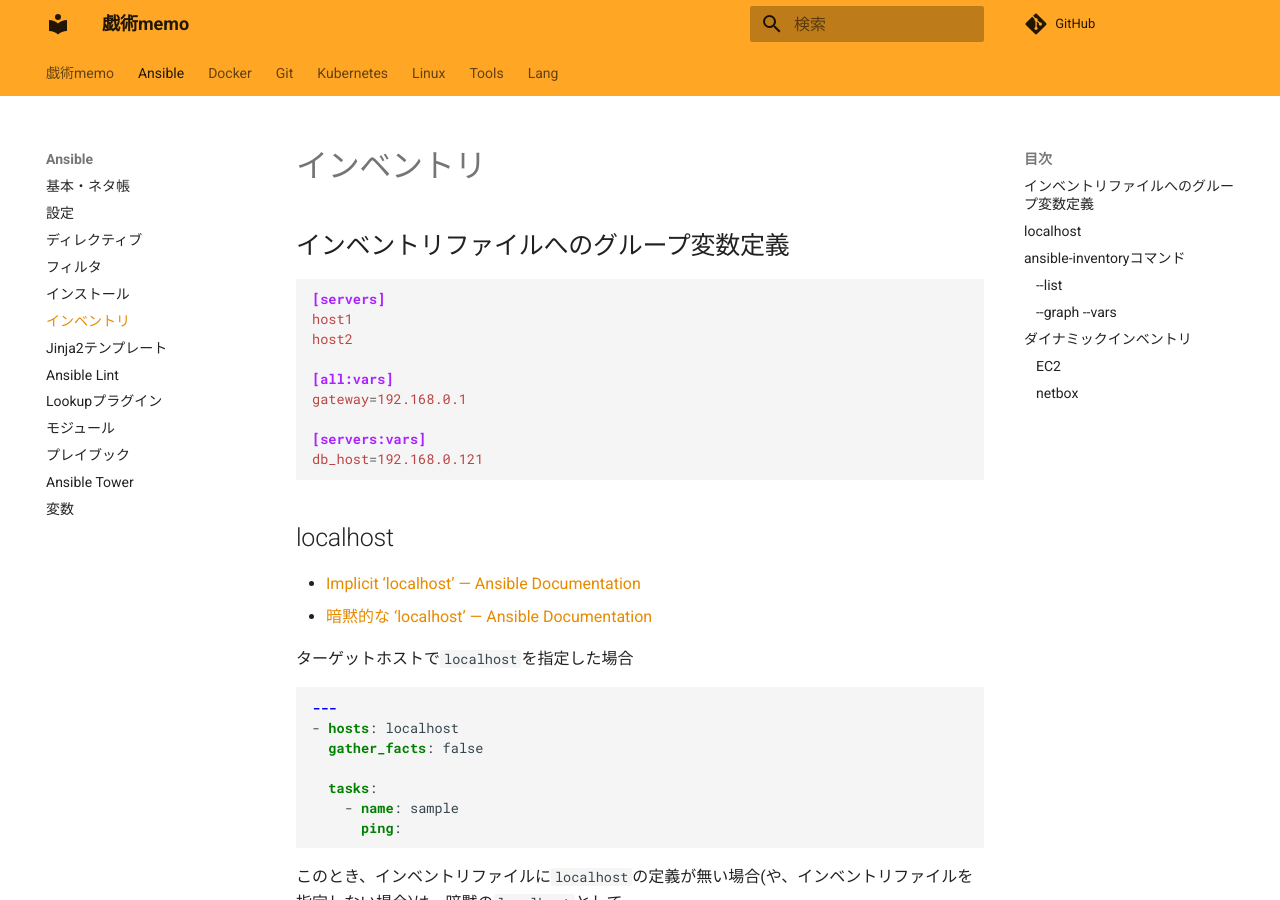
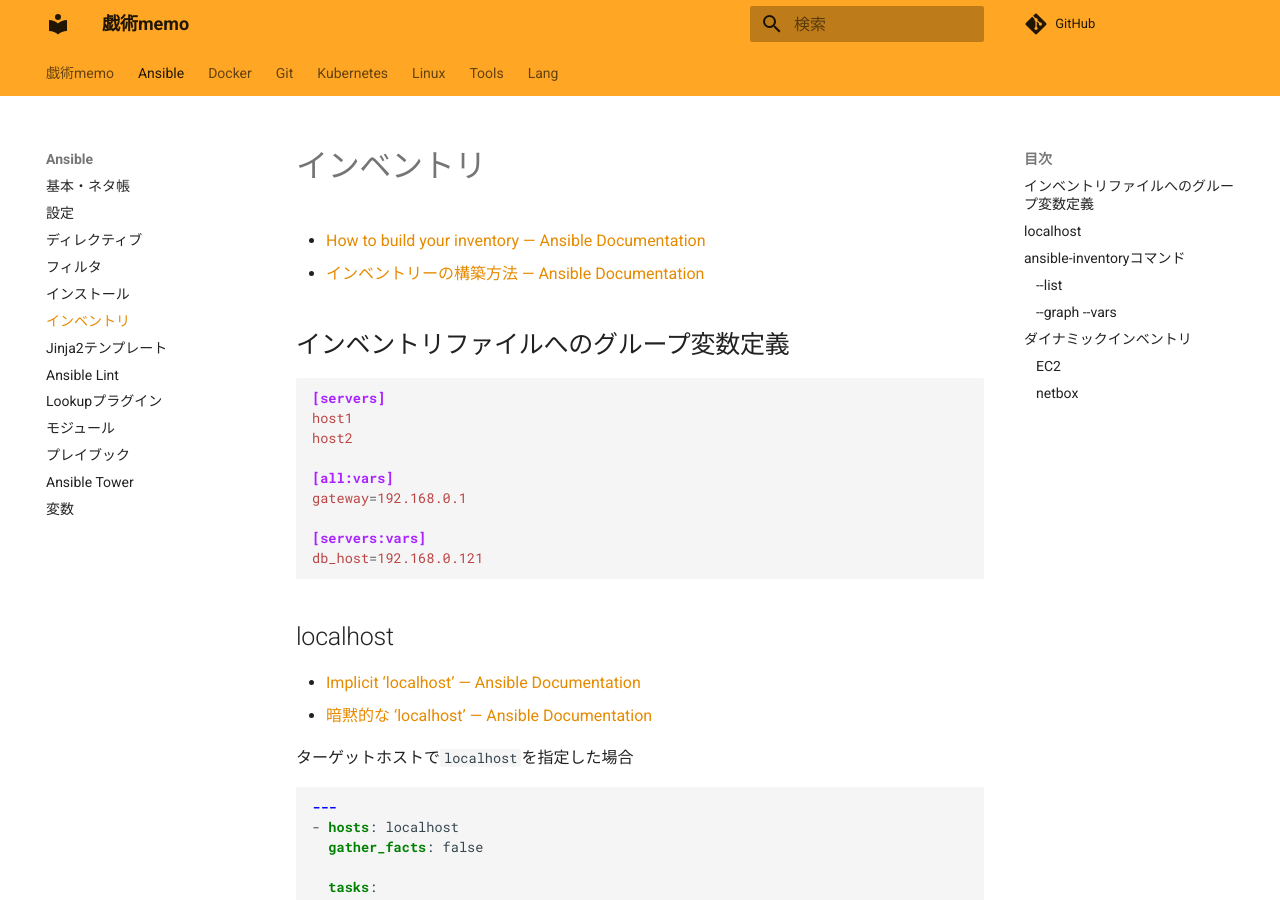
Before and after one commit to zaki-lknr/docs, an MkDocs documentation site: the page built from docs/Ansible/inventory.md, in a window 1280 px wide and 900 px high. Built offline with MkDocs 1.6.1 and Material for MkDocs 9.7.7, drawn with Linux system fonts in a browser that asks for light colours; comment, search, counter and statistics services are not loaded.

Commit message:
add: ansible/inventory how to build your inventoryのリンク追加

```diff
--- a/docs/Ansible/inventory.md
+++ b/docs/Ansible/inventory.md
@@ -1,4 +1,7 @@
 # インベントリ
+
+- [How to build your inventory — Ansible Documentation](https://docs.ansible.com/ansible/latest/user_guide/intro_inventory.html)
+- [インベントリーの構築方法 — Ansible Documentation](https://docs.ansible.com/ansible/2.9_ja/user_guide/intro_inventory.html)
 
 ## インベントリファイルへのグループ変数定義
 
```
